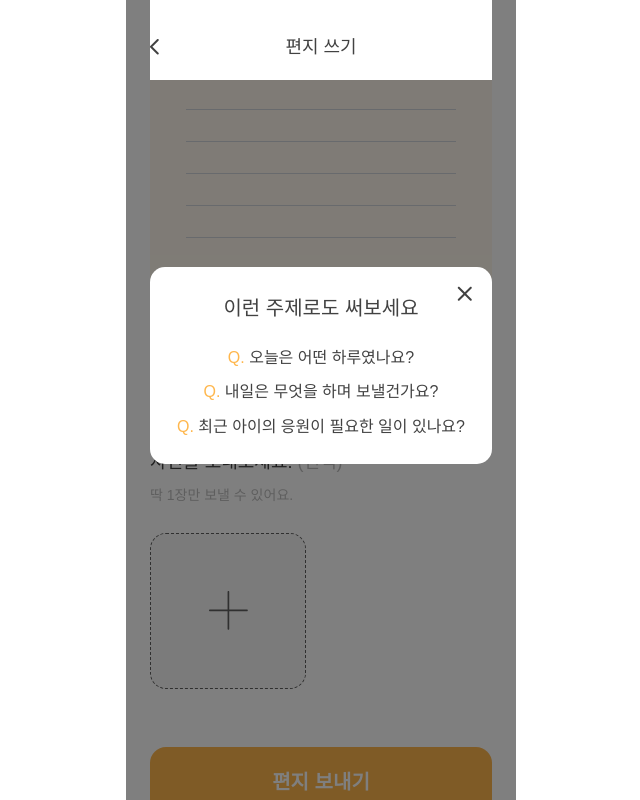
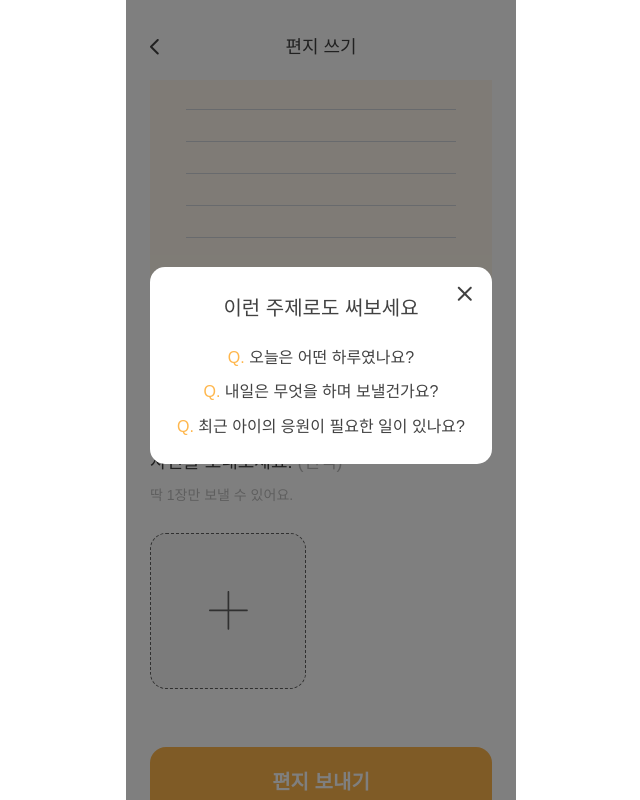
Before and after one commit to rainbow-letter/rainbow-letter-frontend, a React (Create React App) app: page /letter/write in a window 1280 px wide. Both pictures are taken after a click on the button "TIP. 이런 주제로도 써보세요". Shown: the part 430-1230 px from the top of the page, without its empty margins (319-959 px from the left). Built offline with nearby package versions, Linux system fonts and the light colour scheme; a web font is replaced by a local one.

Commit message:
fix: modal z-index 수정

```diff
--- a/src/components/Modal/ModalSection.jsx
+++ b/src/components/Modal/ModalSection.jsx
@@ -8,7 +8,7 @@ export default function ModalSection({ children }) {
     <section
       className={`${
         isOpen ? 'block' : 'hidden'
-      } fixed inset-y-0 bg-[#000000]/50 w-[390px] px-6`}
+      } fixed inset-y-0 bg-[#000000]/50 w-[390px] px-6 z-50`}
     >
       {children}
     </section>
--- a/src/components/Navbar/index.jsx
+++ b/src/components/Navbar/index.jsx
@@ -22,7 +22,7 @@ function Navbar() {
   }
 
   return (
-    <header className="sticky top-0 pt-[38px] pb-6 flex justify-between items-center bg-white z-50">
+    <header className="sticky top-0 pt-[38px] pb-6 flex justify-between items-center bg-white z-40">
       <section className="flex flex-1 justify-start">
         <button type="button" onClick={handleBack}>
           <img src={chevronLeft} alt="left" />
```
